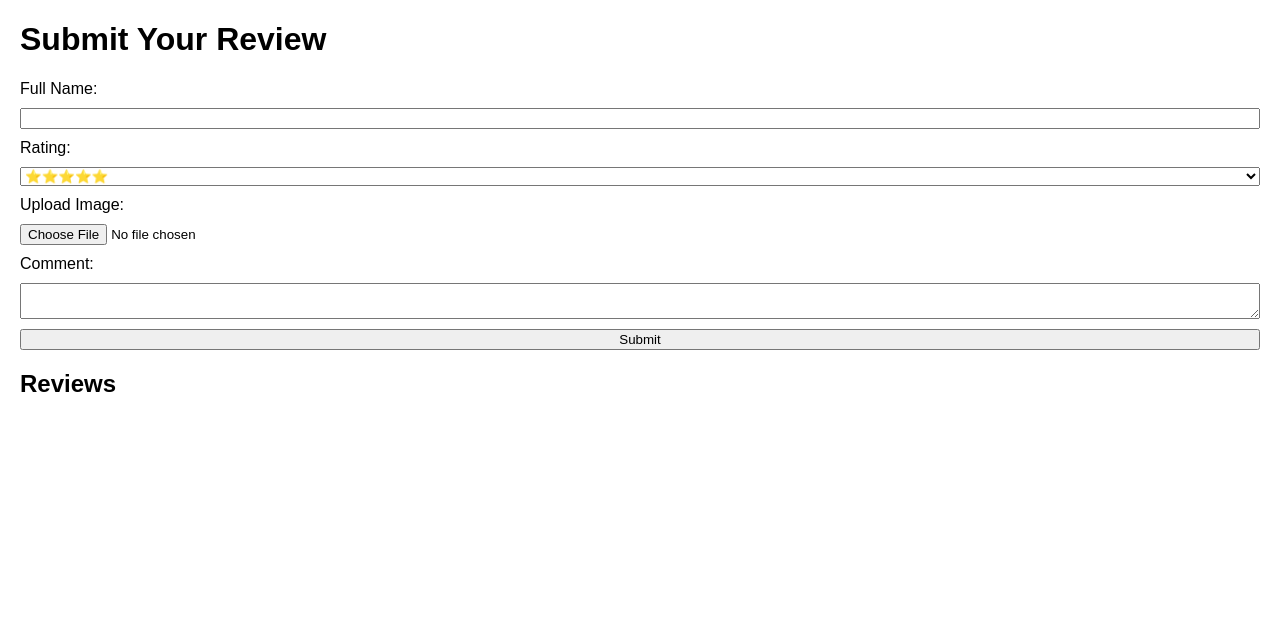
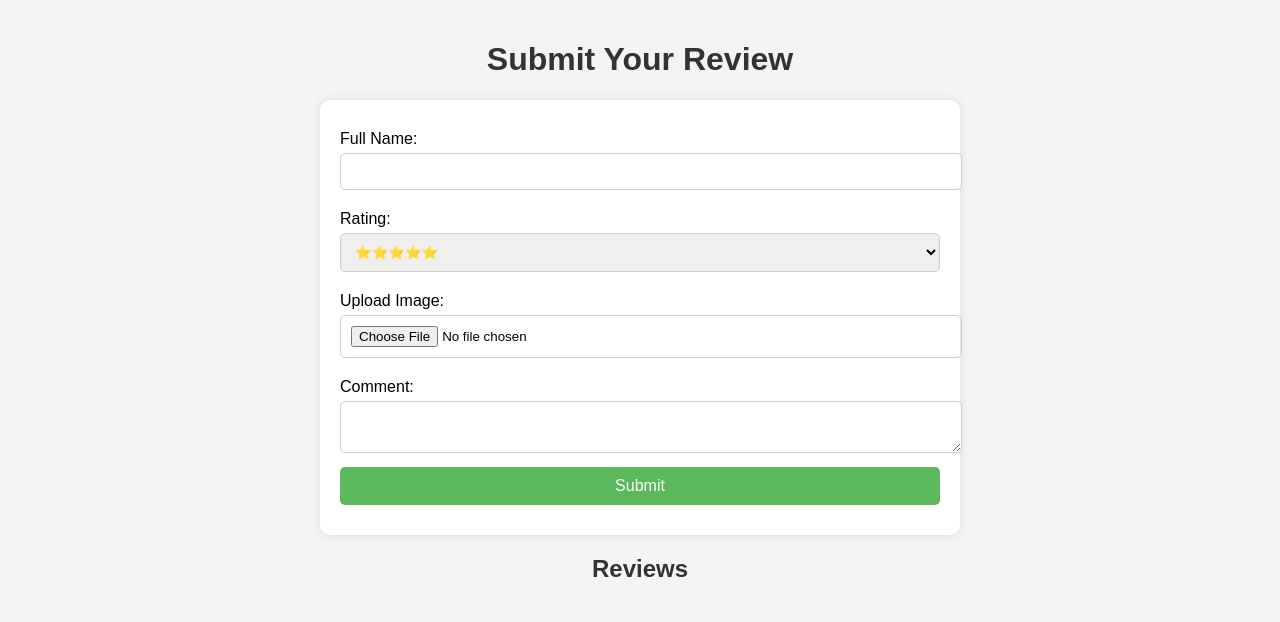
Before and after one commit to omransoliman/my-portfolio-PV, a Python web app: template templates/reviews.html in a window 1280 px wide. Shown: the top 622 px of the page. Run offline with Jinja, Linux system fonts and the light colour scheme; the template is opened without the code that fills it, so the values that code supplies are empty.

Commit message:
Update reviews.html

```diff
--- a/templates/reviews.html
+++ b/templates/reviews.html
@@ -6,30 +6,68 @@
     <title>Reviews Page</title>
     <style>
         body {
-            font-family: Arial, sans-serif;
-            margin: 20px;
+            font-family: 'Arial', sans-serif;
+            background-color: #f4f4f4;
+            margin: 0;
+            padding: 20px;
+        }
+        h1, h2 {
+            text-align: center;
+            color: #333;
         }
         form {
-            display: flex;
-            flex-direction: column;
-            gap: 10px;
+            background: #fff;
+            padding: 20px;
+            margin: 20px auto;
+            border-radius: 10px;
+            box-shadow: 0 0 10px rgba(0, 0, 0, 0.1);
+            max-width: 600px;
+        }
+        form label {
+            display: block;
+            margin: 10px 0 5px;
+        }
+        form input, form select, form textarea, form button {
+            width: 100%;
+            padding: 10px;
+            margin-bottom: 10px;
+            border: 1px solid #ccc;
+            border-radius: 5px;
+        }
+        form button {
+            background-color: #5cb85c;
+            color: #fff;
+            border: none;
+            cursor: pointer;
+            font-size: 16px;
+        }
+        form button:hover {
+            background-color: #4cae4c;
         }
         #reviews {
-            margin-top: 20px;
+            margin: 20px auto;
+            max-width: 800px;
         }
         .review {
-            border: 1px solid #ccc;
+            background: #fff;
             padding: 20px;
             margin-bottom: 20px;
             border-radius: 10px;
+            box-shadow: 0 0 10px rgba(0, 0, 0, 0.1);
         }
         .review img {
-            width: 50px;
-            height: 50px;
+            width: 60px;
+            height: 60px;
             border-radius: 50%;
+            margin-right: 20px;
+        }
+        .review .details {
+            display: flex;
+            align-items: center;
         }
         .review .rating {
             color: gold;
+            margin-bottom: 10px;
         }
     </style>
 </head>
@@ -56,9 +94,8 @@
     <div id="reviews"></div>
     <script>
         const sheetId = '1UF8AcIp2Qxp7LahFXfiTyiuRHO0zeInfEdbIKJxXd8s';
-        const sheetName = 'Sheet1';
         const apiKey = 'AIzaSyCTji2mtT9IKBlnN46tDfqz87gojMLBLzQ';
-        const sheetUrl = `https://sheets.googleapis.com/v4/spreadsheets/${sheetId}:batchUpdate?key=${apiKey}`;
+        const sheetUrl = `https://sheets.googleapis.com/v4/spreadsheets/${sheetId}/values/Sheet1?key=${apiKey}`;
 
         document.getElementById('reviewForm').addEventListener('submit', function(event) {
             event.preventDefault();
@@ -73,27 +110,14 @@
                 const imageUrl = e.target.result;
                 const date = new Date().toLocaleDateString();
 
-                // Create data object for appending to Google Sheet
-                const values = [
-                    [date, name, rating, comment, imageUrl]
-                ];
-
+                // Fetch token from Google Sheets API
                 fetch(sheetUrl, {
                     method: 'POST',
                     headers: {
-                        'Content-Type': 'application/json',
-                        'Authorization': `Bearer ${apiKey}`
+                        'Content-Type': 'application/json'
                     },
                     body: JSON.stringify({
-                        requests: [{
-                            appendCells: {
-                                sheetId: '0',
-                                rows: [{
-                                    values: values.map(value => ({ userEnteredValue: { stringValue: value } }))
-                                }],
-                                fields: 'userEnteredValue'
-                            }
-                        }]
+                        values: [[date, name, rating, comment, imageUrl]]
                     })
                 })
                 .then(response => response.json())
@@ -101,9 +125,7 @@
                     // Display the new review
                     displayReview(date, name, rating, comment, imageUrl);
                 })
-                .catch(error => {
-                    console.error('Error:', error);
-                });
+                .catch(error => console.error('Error:', error));
 
                 document.getElementById('reviewForm').reset();
             }
@@ -115,8 +137,10 @@
             const reviewElement = document.createElement('div');
             reviewElement.classList.add('review');
             reviewElement.innerHTML = `
-                <img src="${imageUrl}" alt="User Image">
-                <h3>${name}</h3>
+                <div class="details">
+                    <img src="${imageUrl}" alt="User Image">
+                    <h3>${name}</h3>
+                </div>
                 <div class="rating">${'⭐'.repeat(rating)}</div>
                 <p><strong>Date:</strong> ${date}</p>
                 <p>${comment}</p>
@@ -134,9 +158,7 @@
                     displayReview(date, name, rating, comment, imageUrl);
                 });
             })
-            .catch(error => {
-                console.error('Error:', error);
-            });
+            .catch(error => console.error('Error:', error));
     </script>
 </body>
 </html>
```
